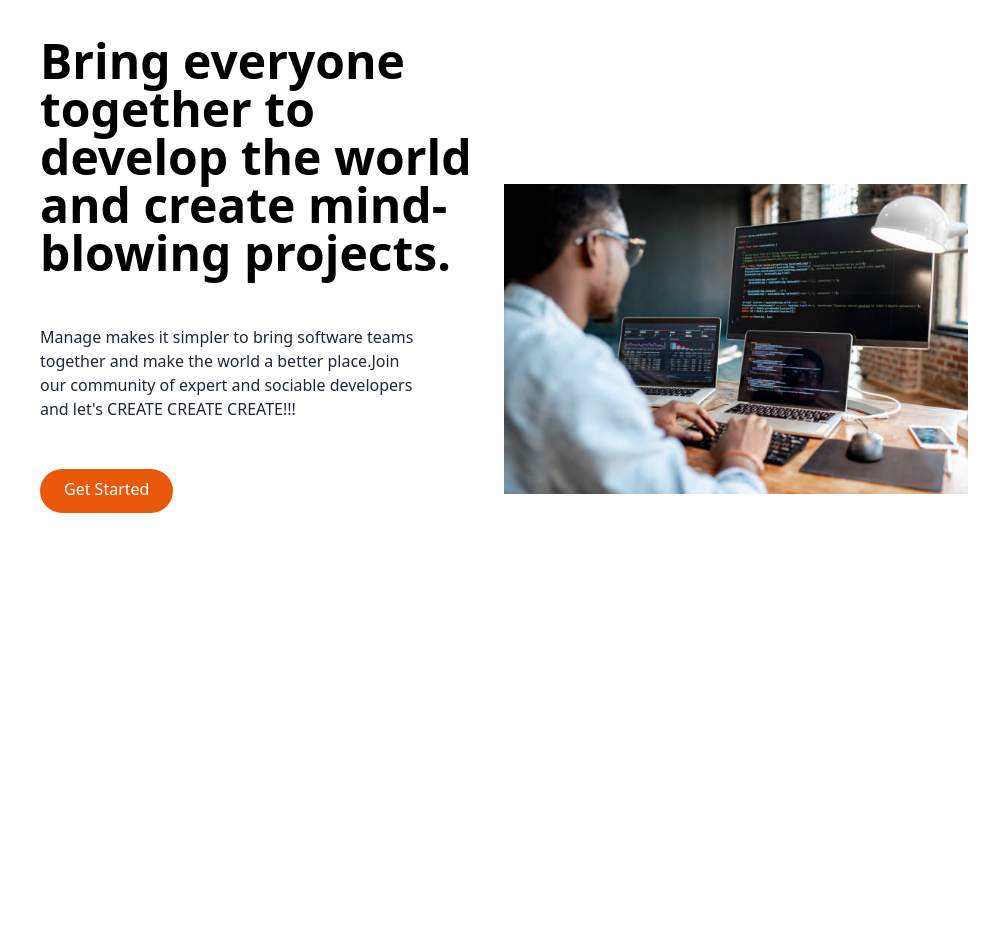
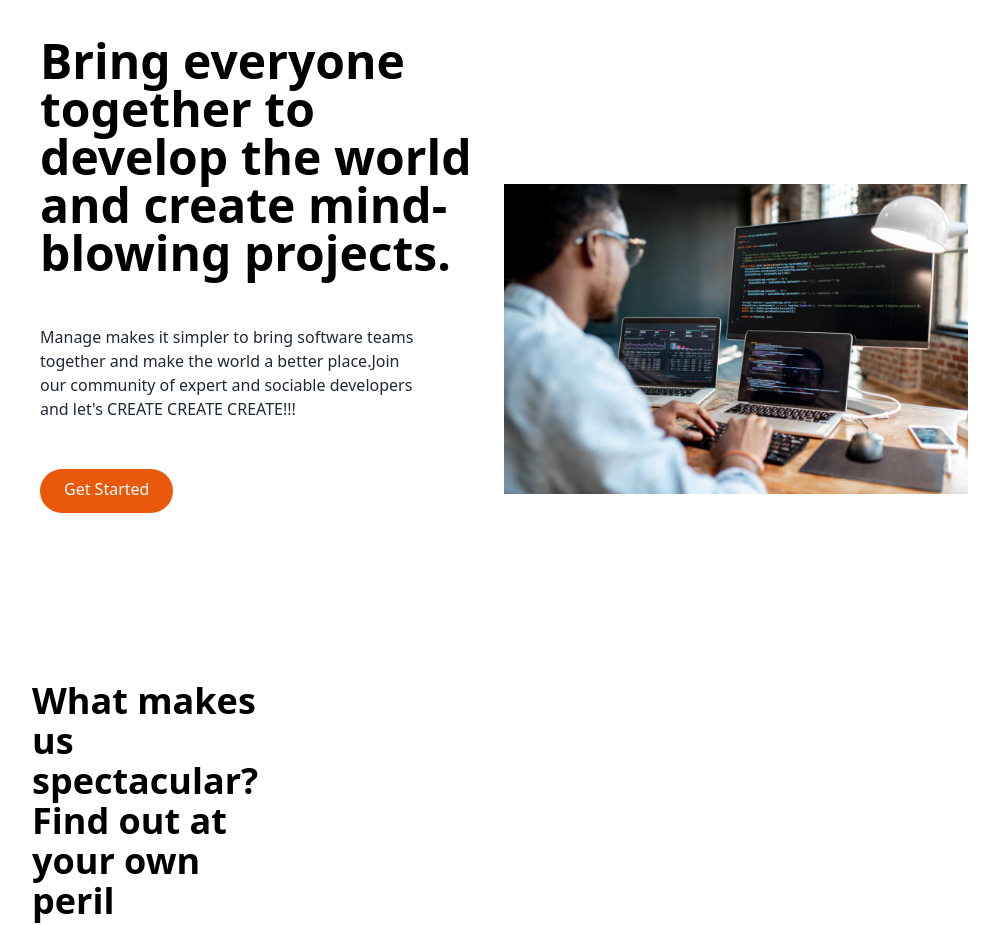
Before and after one commit to beko50/tailwind-mini, a website: page page.html in a window 1280 px wide. Shown: the part 95-1020 px from the top of the page, without its empty margins (136-1135 px from the left). Before the commit the page ends 800 px from the top, so only its background shows below. Drawn offline with Linux system fonts and the light colour scheme.

Commit message:
Initial commit

```diff
--- a/page.html
+++ b/page.html
@@ -60,7 +60,17 @@
     <section id="features">
         <!--Flex container-->
         <div class="container flex flex-col px-4 mx-auto mt-10 space-y-12 md:space-y-0 md:flex-row">
+            <div>
+                <!--What's different-->
+                <div class="flex flex-col space-y-12 md:w-1/2">
+                    <h2 class="max-w-md text-4xl font-bold text-center md:text-left">
+                        What makes us spectacular? Find out at your own peril
+                    </h2>
+            </div>
+            <div>
+                <!--Numbered lists-->
 
+            </div>
         </div>
     </section>
 </body>
```
Also changed, not shown: css/main.css.
